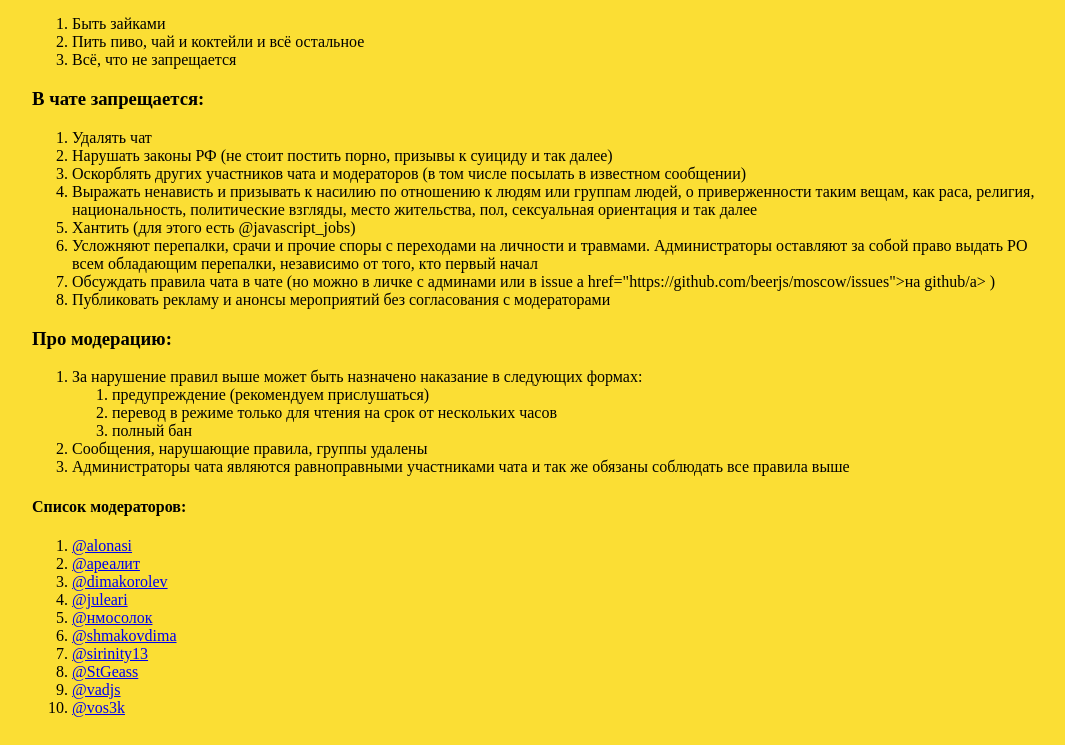
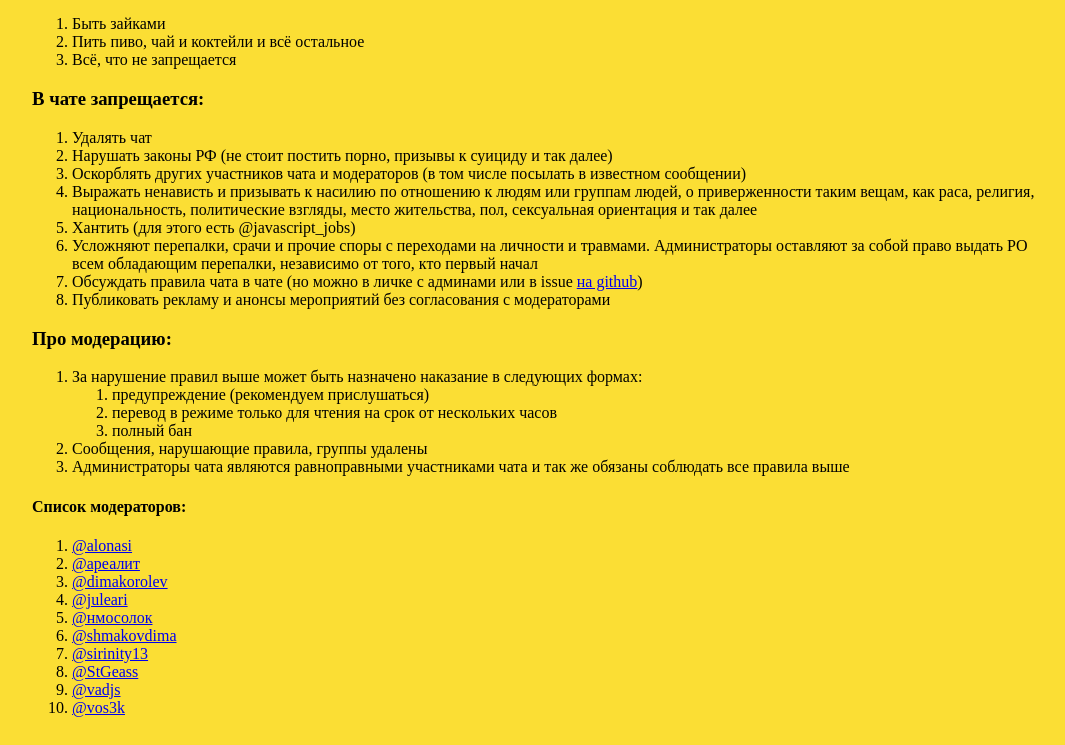
Before and after one commit to beerjs/moscow, a plain HTML site: page rules.html in a window 1280 px wide. Shown: the part 91-836 px from the top of the page, without its empty margins (96-1161 px from the left). Drawn offline with Linux system fonts and the light colour scheme.

Commit message:
fix link

```diff
--- a/rules.html
+++ b/rules.html
@@ -67,8 +67,8 @@
 				<li>Оскорблять других участников чата и модераторов (в том числе посылать в известном сообщении)</li>
 				<li>Выражать ненависть и призывать к насилию по отношению к людям или группам людей, о приверженности таким вещам, как раса, религия, национальность, политические взгляды, место жительства, пол, сексуальная ориентация и так далее</li>
 				<li>Хантить (для этого есть @javascript_jobs)</li>
-				<li>Усложняют перепалки, срачи и прочие споры с переходами на личности и травмами. </font><font style="vertical-align: inherit;">Администраторы оставляют за собой право выдать РО всем обладающим перепалки, независимо от того, кто первый начал</li>
-				<li>Обсуждать правила чата в чате (но можно в личке с админами или в issue a href="https://github.com/beerjs/moscow/issues">на github/a> )</li>
+				<li>Усложняют перепалки, срачи и прочие споры с переходами на личности и травмами. Администраторы оставляют за собой право выдать РО всем обладающим перепалки, независимо от того, кто первый начал</li>
+				<li>Обсуждать правила чата в чате (но можно в личке с админами или в issue <a href="https://github.com/beerjs/moscow/issues">на github</a>)</li>
 				<li>Публиковать рекламу и анонсы мероприятий без согласования с модераторами</li>
 			</ol>
 			<h3>Про модерацию:</h3>
```
